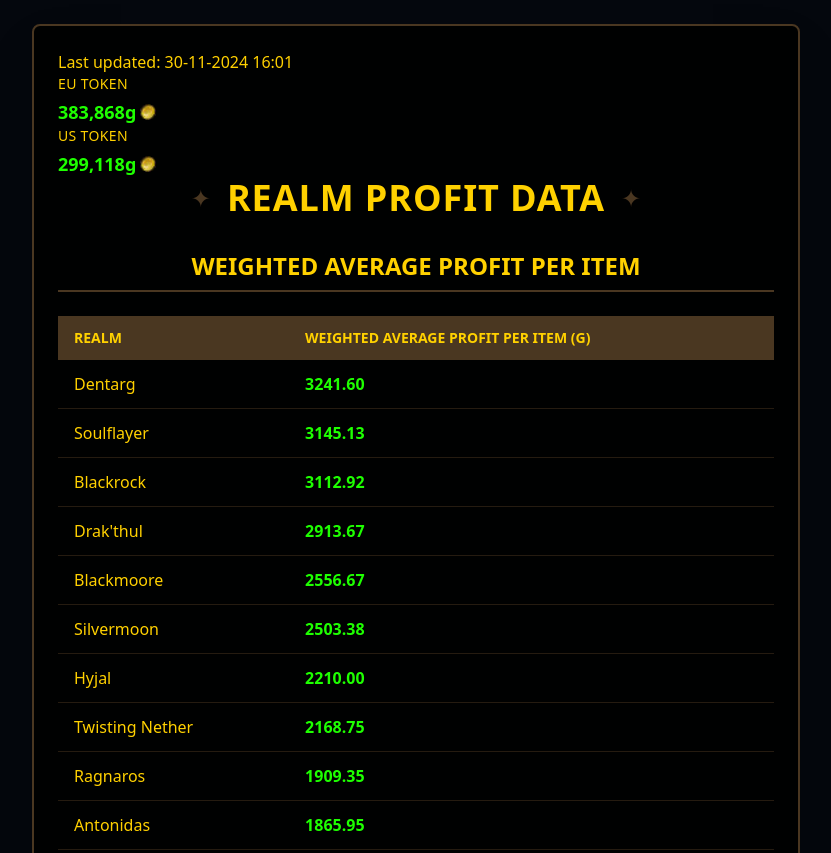
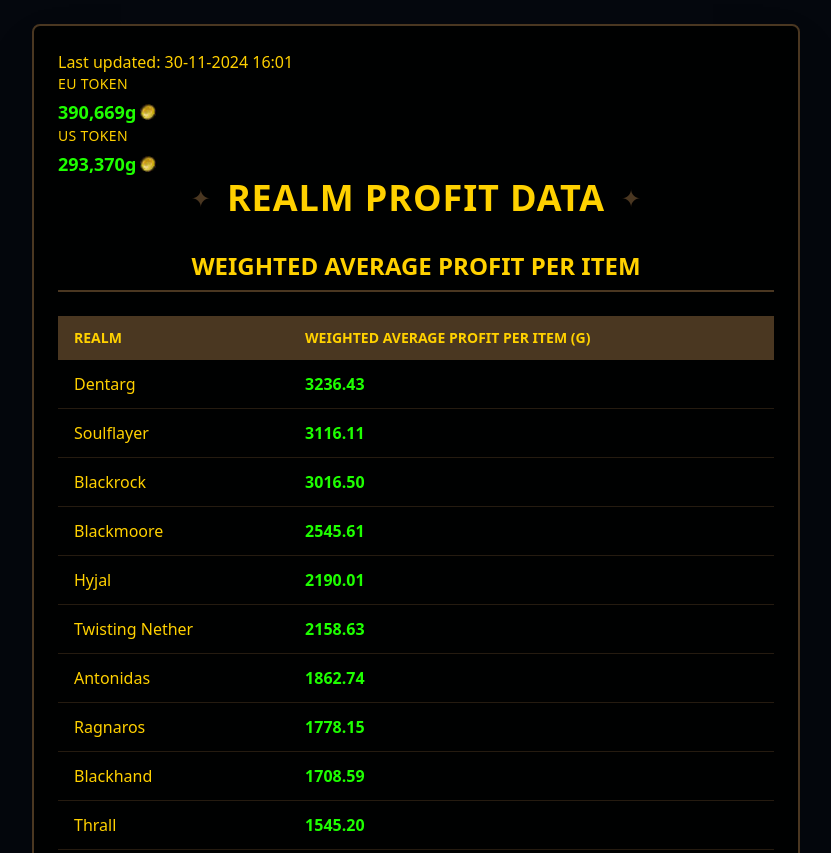
Before and after one commit to ShelledTrooper/wowtools, a plain HTML site: page index.html in a window 1280 px wide. Shown: the top 853 px of the page, without its empty margins (224-1055 px from the left). Drawn offline with nearby package versions, Linux system fonts and the light colour scheme.

Commit message:
Automated commit 2025-01-29 16:00:57

```diff
--- a/index.html
+++ b/index.html
@@ -29,12 +29,12 @@
         <!-- Token Prices -->
         <div class="text-sm uppercase tracking-wide mb-1">EU Token</div>
         <div class="text-wow-green font-bold text-lg flex items-center">
-            383,868g
+            390,669g
             <img src="static/images/gold.gif" alt="Gold" class="h-4 w-4 ml-1">
         </div>
         <div class="text-sm uppercase tracking-wide mb-1">US Token</div>
         <div class="text-wow-green font-bold text-lg flex items-center">
-            299,118g
+            293,370g
             <img src="static/images/gold.gif" alt="Gold" class="h-4 w-4 ml-1">
         </div>
 
@@ -60,52 +60,52 @@
 
                         <tr class="hover:bg-wow-brown/30 border-b border-wow-brown/50">
                             <td class="px-4 py-3">Dentarg</td>
-                            <td class="px-4 py-3 text-wow-green font-bold">3241.60</td>
+                            <td class="px-4 py-3 text-wow-green font-bold">3236.43</td>
                         </tr>
 
                         <tr class="hover:bg-wow-brown/30 border-b border-wow-brown/50">
                             <td class="px-4 py-3">Soulflayer</td>
-                            <td class="px-4 py-3 text-wow-green font-bold">3145.13</td>
+                            <td class="px-4 py-3 text-wow-green font-bold">3116.11</td>
                         </tr>
 
                         <tr class="hover:bg-wow-brown/30 border-b border-wow-brown/50">
                             <td class="px-4 py-3">Blackrock</td>
-                            <td class="px-4 py-3 text-wow-green font-bold">3112.92</td>
-                        </tr>
-
-                        <tr class="hover:bg-wow-brown/30 border-b border-wow-brown/50">
-                            <td class="px-4 py-3">Drak&#39;thul</td>
-                            <td class="px-4 py-3 text-wow-green font-bold">2913.67</td>
+                            <td class="px-4 py-3 text-wow-green font-bold">3016.50</td>
                         </tr>
 
                         <tr class="hover:bg-wow-brown/30 border-b border-wow-brown/50">
                             <td class="px-4 py-3">Blackmoore</td>
-                            <td class="px-4 py-3 text-wow-green font-bold">2556.67</td>
-                        </tr>
-
-                        <tr class="hover:bg-wow-brown/30 border-b border-wow-brown/50">
-                            <td class="px-4 py-3">Silvermoon</td>
-                            <td class="px-4 py-3 text-wow-green font-bold">2503.38</td>
+                            <td class="px-4 py-3 text-wow-green font-bold">2545.61</td>
                         </tr>
 
                         <tr class="hover:bg-wow-brown/30 border-b border-wow-brown/50">
                             <td class="px-4 py-3">Hyjal</td>
-                            <td class="px-4 py-3 text-wow-green font-bold">2210.00</td>
+                            <td class="px-4 py-3 text-wow-green font-bold">2190.01</td>
                         </tr>
 
                         <tr class="hover:bg-wow-brown/30 border-b border-wow-brown/50">
                             <td class="px-4 py-3">Twisting Nether</td>
-                            <td class="px-4 py-3 text-wow-green font-bold">2168.75</td>
+                            <td class="px-4 py-3 text-wow-green font-bold">2158.63</td>
+                        </tr>
+
+                        <tr class="hover:bg-wow-brown/30 border-b border-wow-brown/50">
+                            <td class="px-4 py-3">Antonidas</td>
+                            <td class="px-4 py-3 text-wow-green font-bold">1862.74</td>
                         </tr>
 
                         <tr class="hover:bg-wow-brown/30 border-b border-wow-brown/50">
                             <td class="px-4 py-3">Ragnaros</td>
-                            <td class="px-4 py-3 text-wow-green font-bold">1909.35</td>
+                            <td class="px-4 py-3 text-wow-green font-bold">1778.15</td>
                         </tr>
 
                         <tr class="hover:bg-wow-brown/30 border-b border-wow-brown/50">
-                            <td class="px-4 py-3">Antonidas</td>
-                            <td class="px-4 py-3 text-wow-green font-bold">1865.95</td>
+                            <td class="px-4 py-3">Blackhand</td>
+                            <td class="px-4 py-3 text-wow-green font-bold">1708.59</td>
+                        </tr>
+
+                        <tr class="hover:bg-wow-brown/30 border-b border-wow-brown/50">
+                            <td class="px-4 py-3">Thrall</td>
+                            <td class="px-4 py-3 text-wow-green font-bold">1545.20</td>
                         </tr>
 
                     </tbody>
@@ -136,18 +136,18 @@
     const tokenPriceChart = new Chart(ctx, {
         type: 'line',
         data: {
-            labels: ["20-11-2024 03:29", "20-11-2024 03:31", "20-11-2024 16:00", "21-11-2024 16:01", "22-11-2024 16:00", "23-11-2024 16:00", "24-11-2024 16:01", "25-11-2024 16:00", "27-11-2024 16:00", "28-11-2024 16:00", "29-11-2024 16:00", "30-11-2024 16:01", "01-12-2024 16:31", "02-12-2024 16:00", "04-12-2024 13:38", "04-12-2024 16:00", "04-12-2024 23:25", "05-12-2024 02:15", "05-12-2024 16:01", "06-12-2024 16:00", "08-12-2024 16:01", "09-12-2024 16:02", "10-12-2024 16:02", "11-12-2024 16:00", "12-12-2024 16:02", "13-12-2024 16:02", "14-12-2024 16:01", "17-12-2024 16:00", "18-12-2024 16:03", "19-12-2024 16:00", "19-01-2025 19:41", "25-01-2025 16:00", "26-01-2025 16:00", "27-01-2025 16:00", "28-01-2025 16:00"], // Full timestamps from token.csv
+            labels: ["20-11-2024 03:29", "20-11-2024 03:31", "20-11-2024 16:00", "21-11-2024 16:01", "22-11-2024 16:00", "23-11-2024 16:00", "24-11-2024 16:01", "25-11-2024 16:00", "27-11-2024 16:00", "28-11-2024 16:00", "29-11-2024 16:00", "30-11-2024 16:01", "01-12-2024 16:31", "02-12-2024 16:00", "04-12-2024 13:38", "04-12-2024 16:00", "04-12-2024 23:25", "05-12-2024 02:15", "05-12-2024 16:01", "06-12-2024 16:00", "08-12-2024 16:01", "09-12-2024 16:02", "10-12-2024 16:02", "11-12-2024 16:00", "12-12-2024 16:02", "13-12-2024 16:02", "14-12-2024 16:01", "17-12-2024 16:00", "18-12-2024 16:03", "19-12-2024 16:00", "19-01-2025 19:41", "25-01-2025 16:00", "26-01-2025 16:00", "27-01-2025 16:00", "28-01-2025 16:00", "29-01-2025 16:00"], // Full timestamps from token.csv
             datasets: [
                 {
                     label: 'EU Token Price',
-                    data: [353496, 353496, 346511, 356841, 359725, 355392, 359081, 362367, 382456, 381703, 367139, 363306, 356997, 359413, 364161, 366896, 360752, 366941, 360682, 365544, 368719, 365887, 374105, 375734, 371808, 368956, 372747, 374270, 378901, 386155, 375271, 381066, 377405, 391222, 383868], // EU prices
+                    data: [353496, 353496, 346511, 356841, 359725, 355392, 359081, 362367, 382456, 381703, 367139, 363306, 356997, 359413, 364161, 366896, 360752, 366941, 360682, 365544, 368719, 365887, 374105, 375734, 371808, 368956, 372747, 374270, 378901, 386155, 375271, 381066, 377405, 391222, 383868, 390669], // EU prices
                     borderColor: '#1eff00',
                     backgroundColor: 'rgba(30, 255, 0, 0.1)',
                     tension: 0.4,
                 },
                 {
                     label: 'US Token Price',
-                    data: [267739, 267739, 276599, 292037, 289624, 271700, 275108, 283255, 282091, 275326, 275790, 278959, 282101, 291125, 282798, 288244, 283008, 276410, 281811, 280349, 289293, 294354, 295651, 296649, 295809, 292826, 288429, 299253, 296083, 300542, 275693, 288924, 287707, 288961, 299118], // US prices
+                    data: [267739, 267739, 276599, 292037, 289624, 271700, 275108, 283255, 282091, 275326, 275790, 278959, 282101, 291125, 282798, 288244, 283008, 276410, 281811, 280349, 289293, 294354, 295651, 296649, 295809, 292826, 288429, 299253, 296083, 300542, 275693, 288924, 287707, 288961, 299118, 293370], // US prices
                     borderColor: '#ffd100',
                     backgroundColor: 'rgba(255, 209, 0, 0.1)',
                     tension: 0.4,
```
